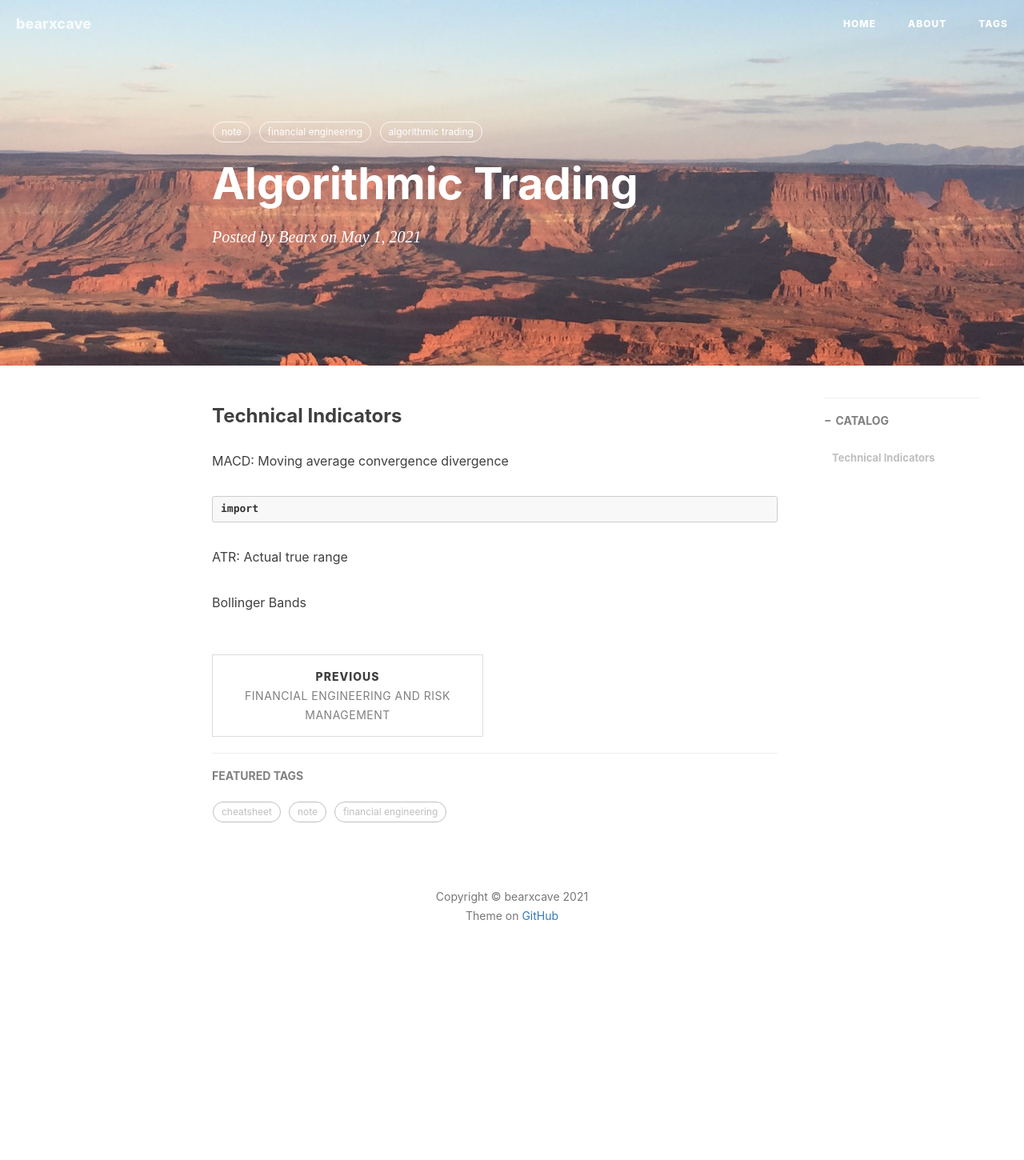
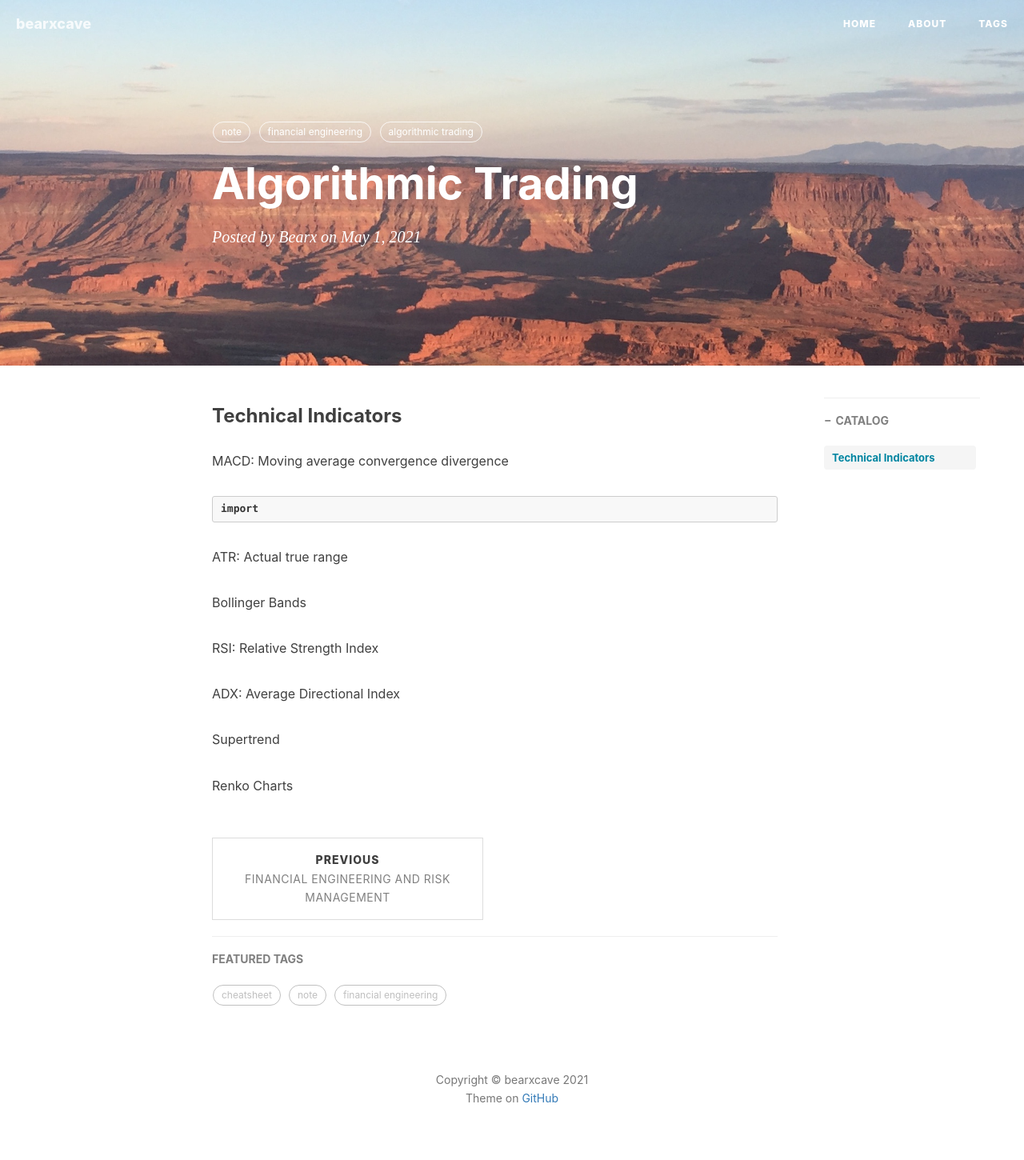
Before and after one commit to Bearxcave/Bearxcave.github.io, a Jekyll site: the page built from _posts/2021-05-01-algorithmic-trading.md, in a window 1280 px wide. Shown: the whole page at 80% size. Built offline with Jekyll 4.4.1, drawn with Linux system fonts in a browser that asks for light colours; nearby versions of some CDN libraries; comment, search, counter and statistics services are not loaded; before the commit the page ends 1221 px from its top, so only the background shows below that.

Commit message:
Update 2021-05-01-algorithmic-trading.md

```diff
--- a/_posts/2021-05-01-algorithmic-trading.md
+++ b/_posts/2021-05-01-algorithmic-trading.md
@@ -22,3 +22,11 @@
 ATR: Actual true range
 
 Bollinger Bands
+
+RSI: Relative Strength Index
+
+ADX: Average Directional Index
+
+Supertrend
+
+Renko Charts
```
